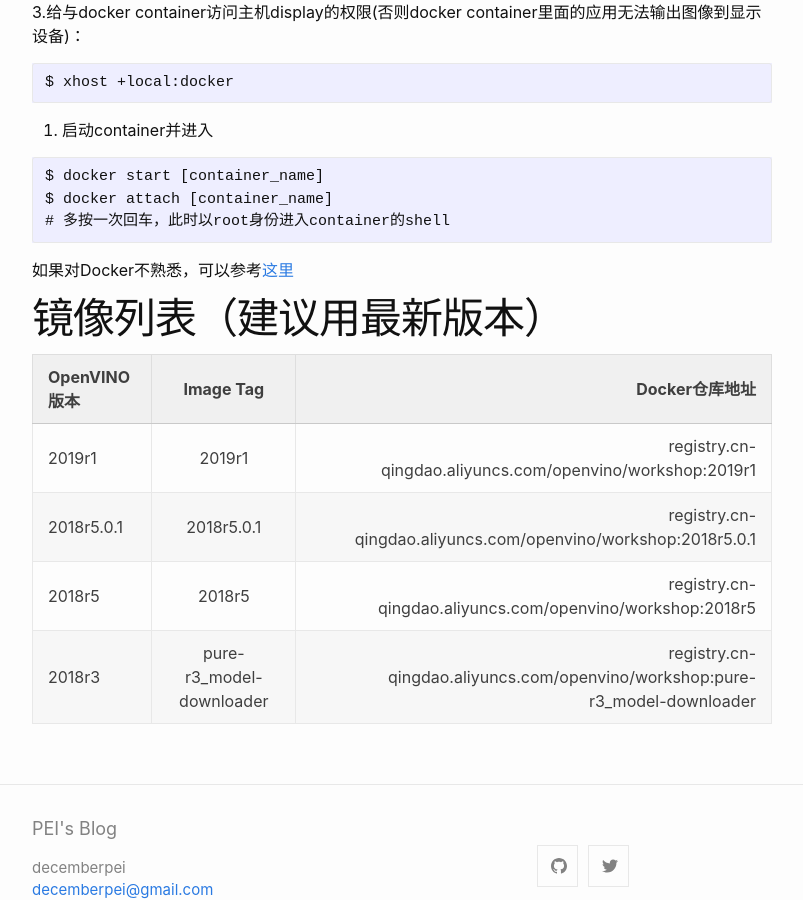
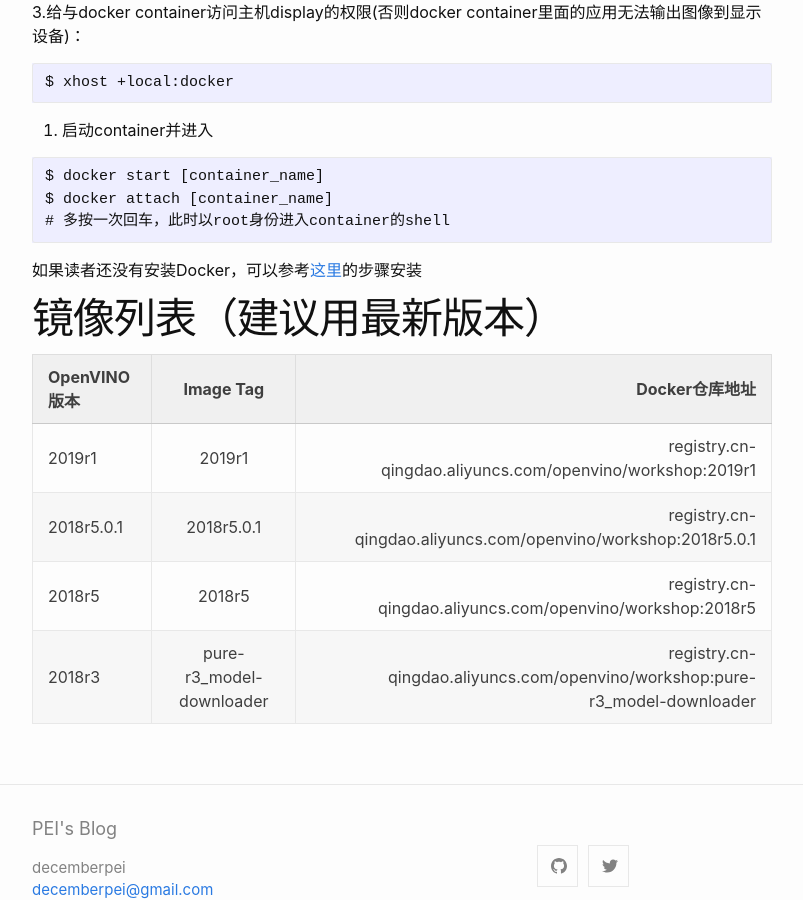
Before and after one commit to decemberpei/decemberpei.github.io, a Jekyll site: the page built from _posts/2019-04-04-Openvino-Docker-镜像.md, in a window 1280 px wide and 900 px high, scrolled down 704 px. Shown: the whole window, without its empty margins (238-1041 px from the left). Built offline with Jekyll 4.4.1, drawn with Linux system fonts in a browser that asks for light colours; comment, search, counter and statistics services are not loaded.

Commit message:
Update 2019-04-04-Openvino-Docker-镜像.md

````diff
--- a/_posts/2019-04-04-Openvino-Docker-镜像.md
+++ b/_posts/2019-04-04-Openvino-Docker-镜像.md
@@ -36,7 +36,7 @@ $ docker attach [container_name]
 # 多按一次回车，此时以root身份进入container的shell
 ```
 
-如果对Docker不熟悉，可以参考[这里](https://github.com/decemberpei/OpenVINO-Docker-Howto)
+如果读者还没有安装Docker，可以参考[这里](https://docs.docker.com/install/linux/docker-ce/ubuntu/)的步骤安装
 
 # 镜像列表（建议用最新版本）
 
````
